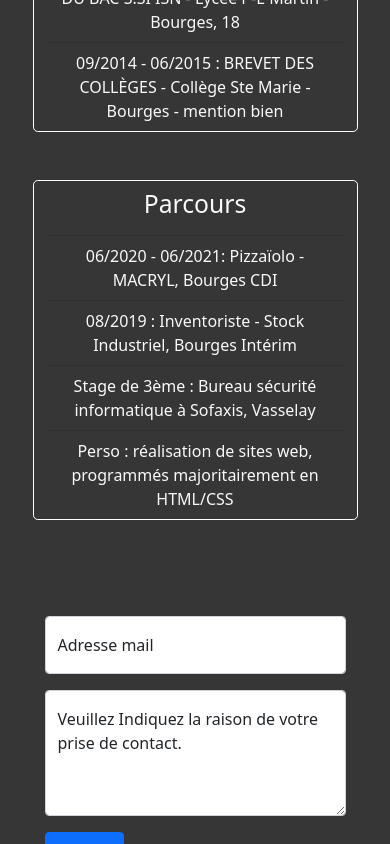
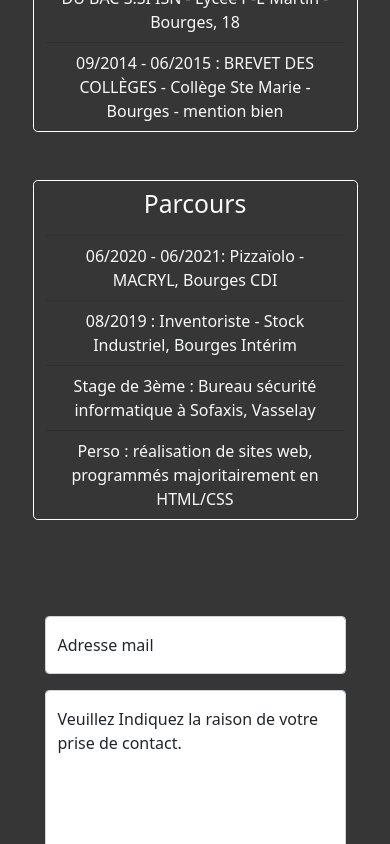
Before and after one commit to Couvbat/Cv_jules, a plain HTML site: page index.html in a window 390 px wide. Shown: the part 1156-2000 px from the top of the page. Drawn offline with nearby package versions, Linux system fonts and the light colour scheme.

Commit message:
phone fix

```diff
--- a/index.html
+++ b/index.html
@@ -72,7 +72,7 @@
                     </div>
 
                     <div class="form-floating mb-3">
-                        <textarea class="form-control" placeholder="Leave a comment here" id="commentaire" style="height: 15vh;"></textarea>
+                        <textarea class="form-control" placeholder="Leave a comment here" id="commentaire" style="height: 20vh;"></textarea>
                         <label for="commentaire">Veuillez Indiquez la raison de votre prise de contact.</label>
                     </div>
 
```
